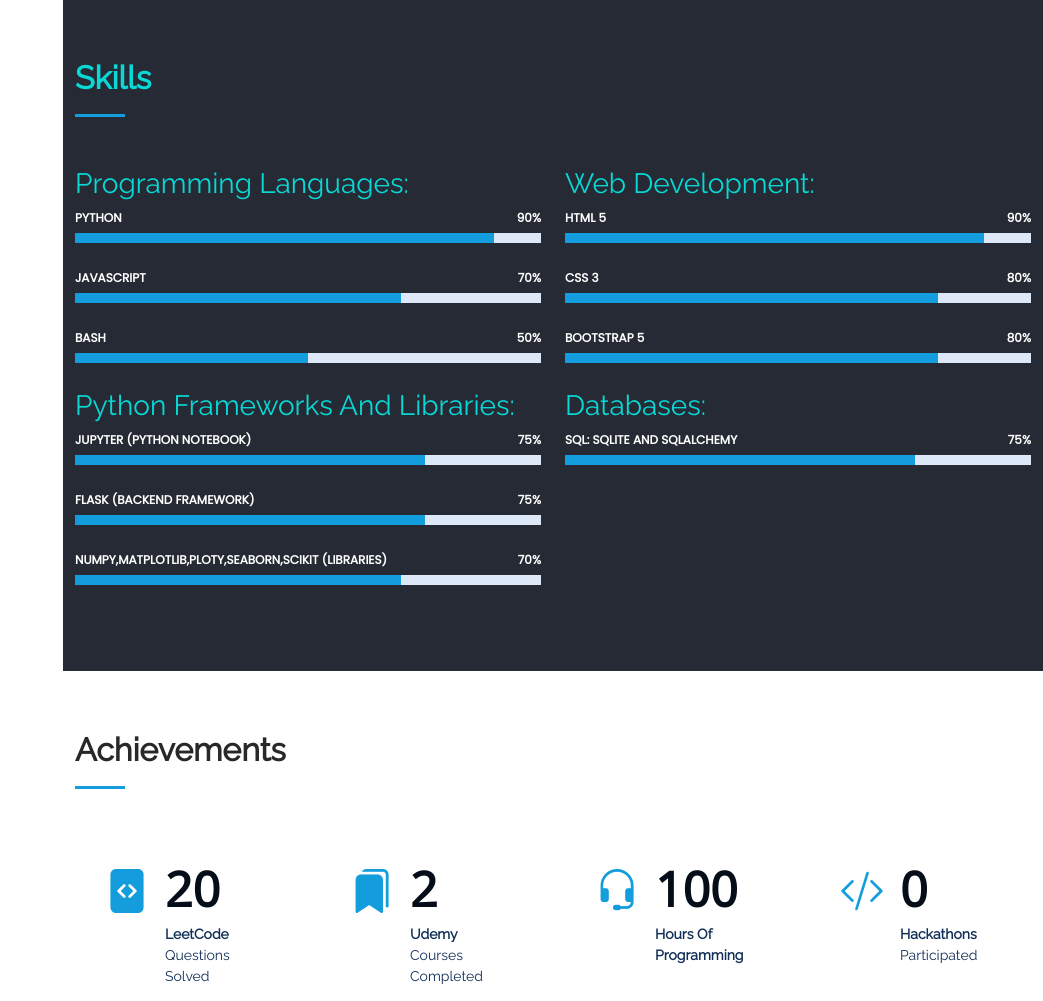
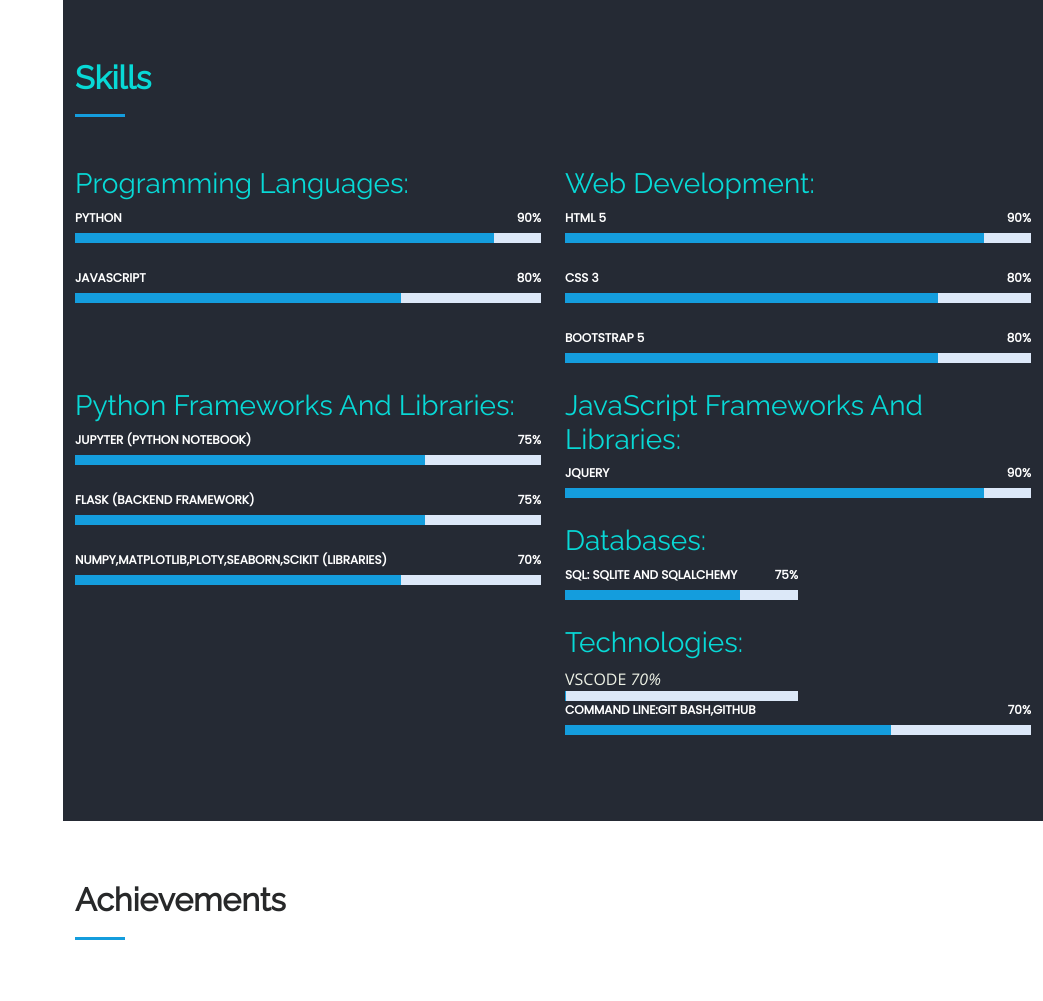
Before and after one commit to Akash-Singh04/MyPersonalWebsite, a Flask app: page / in a window 1280 px wide. Shown: the part 1458-2459 px from the top of the page, without its empty margins (237-1280 px from the left). Run offline with Flask 3, Linux system fonts and the light colour scheme; some libraries are stand-ins or nearby versions.

Commit message:
Update index.html

```diff
--- a/My Personal Website/templates/index.html
+++ b/My Personal Website/templates/index.html
@@ -139,18 +139,13 @@
             </div>
 
             <div class="progress">
-              <span class="skill">JavaScript <i class="val">70%</i></span>
+              <span class="skill">JavaScript <i class="val">80%</i></span>
               <div class="progress-bar-wrap">
                 <div class="progress-bar" role="progressbar" aria-valuenow="70" aria-valuemin="0" aria-valuemax="100"></div>
               </div>
             </div>
 
-            <div class="progress">
-              <span class="skill">Bash <i class="val">50%</i></span>
-              <div class="progress-bar-wrap">
-                <div class="progress-bar" role="progressbar" aria-valuenow="50" aria-valuemin="0" aria-valuemax="100"></div>
-              </div>
-            </div>
+
           </div>
 
           <div class="col-lg-6" data-aos="fade-up">
@@ -204,10 +199,17 @@
             </div>
           </div>
 
-          <!-- <div class="col-lg-6" data-aos="fade-up">
+          <div class="col-lg-6" data-aos="fade-up">
             <h3 class="header-bg">JavaScript Frameworks And Libraries:</h3>
 
             <div class="progress">
+              <span class="skill">jQuery <i class="val">90%</i></span>
+              <div class="progress-bar-wrap">
+                <div class="progress-bar" role="progressbar" aria-valuenow="90" aria-valuemin="0" aria-valuemax="100"></div>
+              </div>
+            </div>
+
+<!--             <div class="progress">
               <span class="skill">React <i class="val">0%</i></span>
               <div class="progress-bar-wrap">
                 <div class="progress-bar" role="progressbar" aria-valuenow="0" aria-valuemin="0" aria-valuemax="100"></div>
@@ -239,16 +241,23 @@
             </div>
           </div>
 
-          <!-- <div class="col-lg-6" data-aos="fade-up" data-aos-delay="100">
+          <div class="col-lg-6" data-aos="fade-up" data-aos-delay="100">
             <h3 class="header-bg">Technologies:</h3
 
             <div class="progress">
-              <span class="skill">GIT-BASH,GITHUB,VSCODE <i class="val">90%</i></span>
+              <span class="skill">VSCODE <i class="val">70%</i></span>
               <div class="progress-bar-wrap">
-                <div class="progress-bar" role="progressbar" aria-valuenow="90" aria-valuemin="0" aria-valuemax="100"></div>
+                <div class="progress-bar" role="progressbar" aria-valuenow="70" aria-valuemin="0" aria-valuemax="100"></div>
               </div>
             </div>
-          </div> -->
+            <div class="progress">
+              <span class="skill">Command Line:GIT BASH,GITHUB<i class="val">70%</i></span>
+              <div class="progress-bar-wrap">
+                <div class="progress-bar" role="progressbar" aria-valuenow="70" aria-valuemin="0" aria-valuemax="100"></div>
+              </div>
+            </div>
+
+          </div>
         </div>
 
       </div>
```
